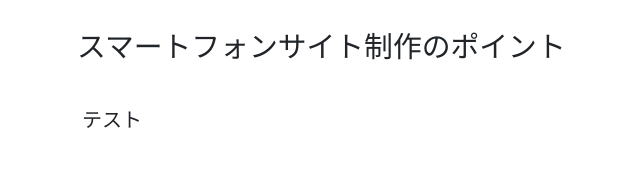
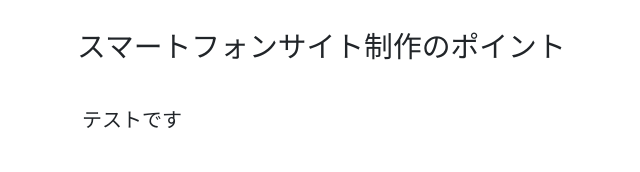
Before and after one commit to kd1380090-art/mobile-site, a plain HTML site: page index.html in a window 1280 px wide. Shown: the top 172 px of the page, 57-697 px from the left. Drawn offline with nearby package versions, Linux system fonts and the light colour scheme.

```diff
--- a/index.html
+++ b/index.html
@@ -19,7 +19,7 @@
 
 <div class="container">
     <h1>スマートフォンサイト制作のポイント</h1>
-    <p>テスト</p>
+    <p>テストです</p>
     <ul>
         <li><a href="ua.php" target="_blank"><i class="fas fa-file"></i> ユーザーエージェント（ua.php）</a></li>
         <li><a href="1/viewport.html" target="_blank"><i class="fas fa-file"></i> ビューポート（1/viewport.html）</a></li>
```
